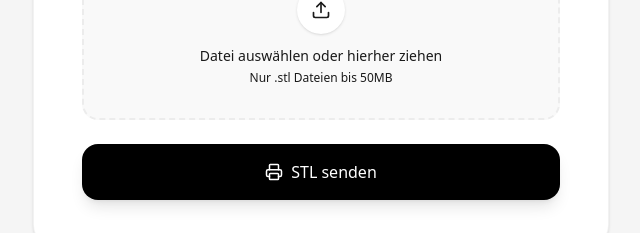
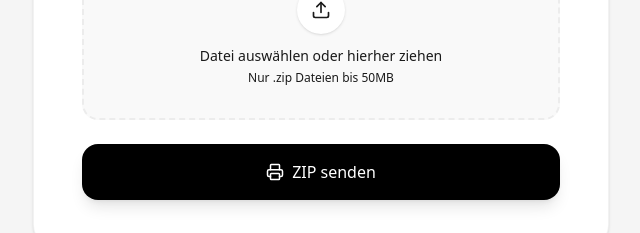
Before and after one commit to VRifle/STL-formular, a React (Vite) app: page / in a window 1280 px wide. Shown: the part 435-668 px from the top of the page, without its empty margins (319-959 px from the left). Built offline with nearby package versions, Linux system fonts and the light colour scheme.

Commit message:
Add files via upload

```diff
--- a/server.ts
+++ b/server.ts
@@ -26,7 +26,7 @@ async function startServer() {
   const storage = multer.memoryStorage();
   const upload = multer({
     storage: storage,
-    limits: { fileSize: 50 * 1024 * 1024 } // 50MB limit for STL files
+    limits: { fileSize: 50 * 1024 * 1024 } // 50MB limit for ZIP files
   });
 
   // API Route for form submission
@@ -65,8 +65,8 @@ async function startServer() {
         from: `"${name}" <${process.env.SMTP_USER}>`,
         to: targetEmail,
         replyTo: email,
-        subject: `Neue STL-Anfrage von ${name}`,
-        text: `Name: ${name}\nEmail: ${email}\n\nEs wurde eine neue STL-Datei hochgeladen.`,
+        subject: `Neue ZIP-Anfrage von ${name}`,
+        text: `Name: ${name}\nEmail: ${email}\n\nEs wurde eine neue ZIP-Datei hochgeladen.`,
         attachments: []
       };
 
--- a/src/App.tsx
+++ b/src/App.tsx
@@ -20,11 +20,11 @@ export default function App() {
   const handleFileChange = (e: React.ChangeEvent<HTMLInputElement>) => {
     if (e.target.files && e.target.files[0]) {
       const selectedFile = e.target.files[0];
-      if (selectedFile.name.toLowerCase().endsWith('.stl')) {
+      if (selectedFile.name.toLowerCase().endsWith('.zip')) {
         setFile(selectedFile);
         setErrorMessage('');
       } else {
-        setErrorMessage('Bitte laden Sie nur .stl Dateien hoch.');
+        setErrorMessage('Bitte laden Sie nur .zip Dateien hoch.');
         setFile(null);
       }
     }
@@ -43,7 +43,7 @@ export default function App() {
     }
 
     if (!file) {
-      setErrorMessage('Bitte wählen Sie eine STL-Datei aus.');
+      setErrorMessage('Bitte wählen Sie eine ZIP-Datei aus.');
       return;
     }
 
@@ -107,7 +107,7 @@ export default function App() {
                 <div className="w-16 h-16 bg-emerald-50 text-emerald-500 rounded-full flex items-center justify-center mb-6">
                   <CheckCircle2 size={32} />
                 </div>
-                <h2 className="text-2xl font-medium mb-2">STL gesendet!</h2>
+                <h2 className="text-2xl font-medium mb-2">ZIP gesendet!</h2>
                 <p className="text-muted-foreground mb-8">Vielen Dank für Ihren Upload. Wir melden uns in Kürze bei Ihnen.</p>
                 <button
                   onClick={() => setStatus('idle')}
@@ -160,7 +160,7 @@ export default function App() {
 
                 <div className="space-y-2">
                   <label className="text-xs font-medium uppercase tracking-wider text-muted-foreground">
-                    STL Datei <span className="text-red-500">*</span>
+                    ZIP Datei <span className="text-red-500">*</span>
                   </label>
                   <div
                     onClick={() => fileInputRef.current?.click()}
@@ -170,7 +170,7 @@ export default function App() {
                       type="file"
                       ref={fileInputRef}
                       onChange={handleFileChange}
-                      accept=".stl"
+                      accept=".zip"
                       className="hidden"
                     />
 
@@ -198,7 +198,7 @@ export default function App() {
                         </div>
                         <div className="text-center">
                           <p className="text-sm font-medium">Datei auswählen oder hierher ziehen</p>
-                          <p className="text-xs text-muted-foreground mt-1">Nur .stl Dateien bis 50MB</p>
+                          <p className="text-xs text-muted-foreground mt-1">Nur .zip Dateien bis 50MB</p>
                         </div>
                       </>
                     )}
@@ -226,7 +226,7 @@ export default function App() {
                   ) : (
                     <>
                       <Printer size={18} />
-                      <span>STL senden</span>
+                      <span>ZIP senden</span>
                     </>
                   )}
                 </button>
```
